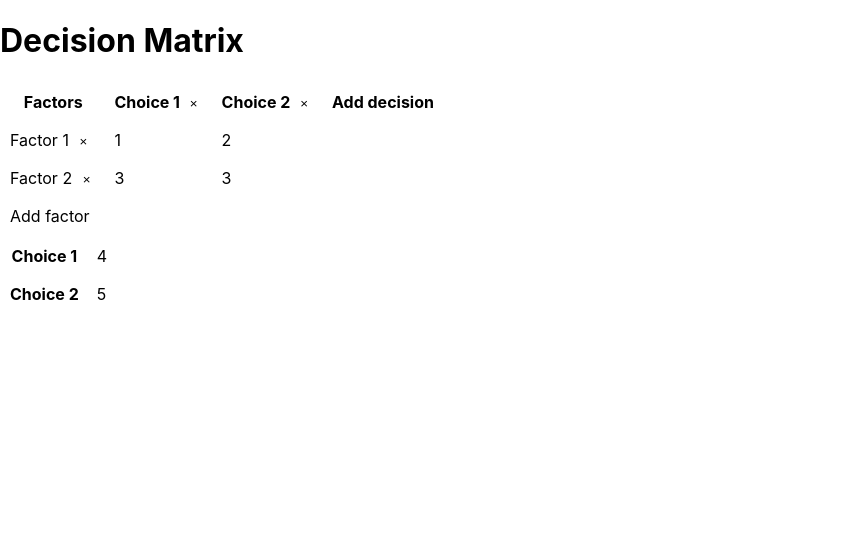
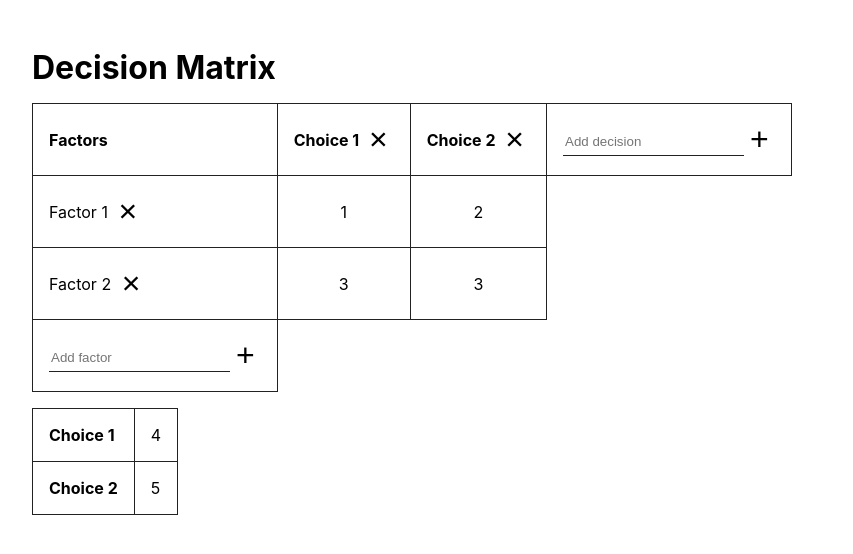
Before and after one commit to davidrhoderick/decision-matrix-frontend, a React (Create React App) app: page / in a window 1280 px wide. Shown: the top 554 px of the page, without its empty margins (0-853 px from the left). Built offline with nearby package versions, Linux system fonts and the light colour scheme.

Commit message:
Styling table and adding custom named factors and decisions.

```diff
--- a/src/App.js
+++ b/src/App.js
@@ -1,3 +1,4 @@
+import { useState } from 'react'
 import {css, Global} from '@emotion/react'
 import styled from '@emotion/styled'
 
@@ -12,6 +13,9 @@ const App = () => {
   const {list: decisions} = useSelector(state => state.decisions)
   const {list: factors} = useSelector(state => state.factors)
   const {matrix: decisionsFactors} = useSelector(state => state.decisionsFactors)
+
+  const [newDecision, setNewDecision] = useState('')
+  const [newFactor, setNewFactor] = useState('')
 
   return <div>
     <Global styles={css`
@@ -30,14 +34,20 @@ const App = () => {
       }
     `} />
 
-    <h1>Decision Matrix</h1>
+    <Title>Decision Matrix</Title>
 
+    <div>
       <StyledTable>
         <thead>
           <tr>
             <th>Factors</th>
             {decisions.map((decision, index) => <th key={index}>{decision} {decisions.length > 1 && <Remove onClick={() => dispatch(removeDecision(index))} />}</th>)}
-          <th onClick={() => dispatch(addDecision('new decision'))}>Add decision</th>
+            <th><StyledInput value={newDecision} onChange={(event) => setNewDecision(event.target.value)} placeholder="Add decision" /><Add onClick={() => {
+              if(newDecision.length > 0) {
+                dispatch(addDecision(newDecision))
+                setNewDecision('')
+              }
+            }}/></th>
           </tr>
         </thead>
 
@@ -47,11 +57,18 @@ const App = () => {
             {decisionsFactors[factorIndex].map((decisionFactor, decisionIndex) => <td key={decisionIndex} onClick={() => dispatch(incrementFactor({factor: factorIndex, decision: decisionIndex}))}>{decisionFactor}</td>)}
           </tr>)}
           <tr>
-          <td onClick={() => dispatch(addFactor('new factor'))}>Add factor</td>
+            <td><StyledInput value={newFactor} onChange={(event) => setNewFactor(event.target.value)} placeholder="Add factor" /><Add onClick={() => {
+              if(newFactor.length > 0) {
+                dispatch(addFactor(newFactor))
+                setNewFactor('')
+              }
+            }}/></td>
           </tr>
         </tbody>
       </StyledTable>
+    </div>
 
+    <div>
       <StyledTable>
         <tbody>
           {decisions.map((decision, index) => <tr key={index}>
@@ -61,13 +78,47 @@ const App = () => {
         </tbody>
       </StyledTable>
     </div>
+  </div>
 }
 
 export default App
 
+const Title = styled.h1`
+  margin: 3rem 2rem 1rem;
+`
+
 const StyledTable = styled.table`
+  margin: 1rem 2rem;
+  border-collapse: collapse;
+
   th, td {
-    padding: 0.5rem;
+    padding: 1rem;
+
+    text-align: center;
+
+    border: 1px solid #222;
+
+    &:first-of-type {
+      text-align: left;
+    }
+  }
+
+  td:not(:first-of-type) {
+    cursor: pointer;
+  }
+`
+
+const Add = styled.button`
+  outline: none;
+  background: none;
+  border: none;
+  cursor: pointer;
+  font-size: 2rem;
+  vertical-align: sub;
+
+  :after {
+    content: '\\002B';
+    display: inline-block;
   }
 `
 
@@ -76,9 +127,18 @@ const Remove = styled.button`
   background: none;
   border: none;
   cursor: pointer;
+  font-size: 2rem;
+  vertical-align: sub;
 
   :after {
     content: '\\00D7';
     display: inline-block;
   }
 `
+
+const StyledInput = styled.input`
+  outline: none;
+  border: none;
+  padding-bottom: 0.375rem;
+  border-bottom: 1px solid #222;
+`
```
Also changed, not shown: 1 other file (tests, documents, lock files or other folders). Lines whose indentation alone changed are shown as unchanged.
